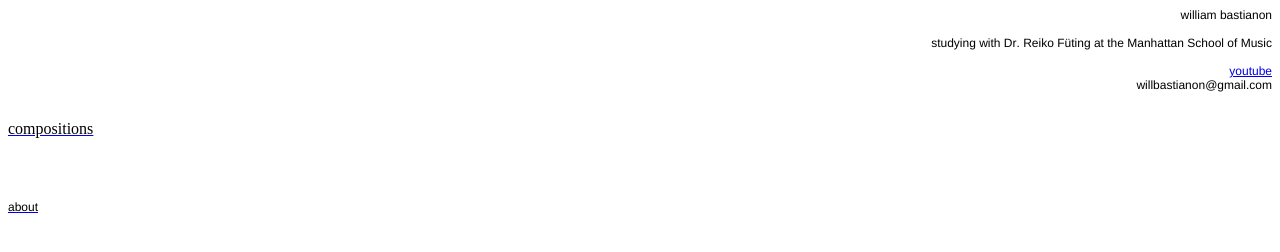
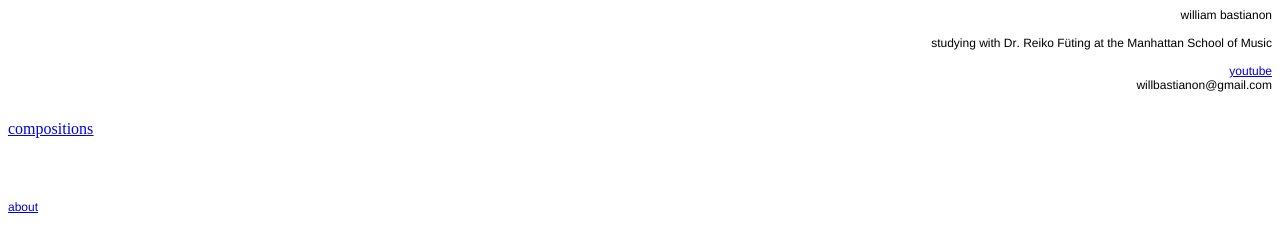
Before and after one commit to willbastianon/willbastianon, a plain HTML site: page index.html in a window 1280 px wide. Drawn offline with Linux system fonts and the light colour scheme.

Commit message:
Update index.html

```diff
--- a/index.html
+++ b/index.html
@@ -31,10 +31,10 @@
 </span></p>
 <p class="p1"><span class="s1"><br>
 </span></p>
-<a href="https://www.willbastianon.com/compositions"><span class="s2">compositions</span></a></span></p>
+<a href="https://www.willbastianon.com/compositions"><span class="s3">compositions</span></a></span></p>
 <p class="p1"><span class="s1"><br>
 </span></p>
 <p class="p2"><span class="s1"><br>
-<a href="https://www.willbastianon.com/about"><span class="s2">about</span></a></span></p>
+<a href="https://www.willbastianon.com/about"><span class="s3">about</span></a></span></p>
 </body>
 </html>
```
